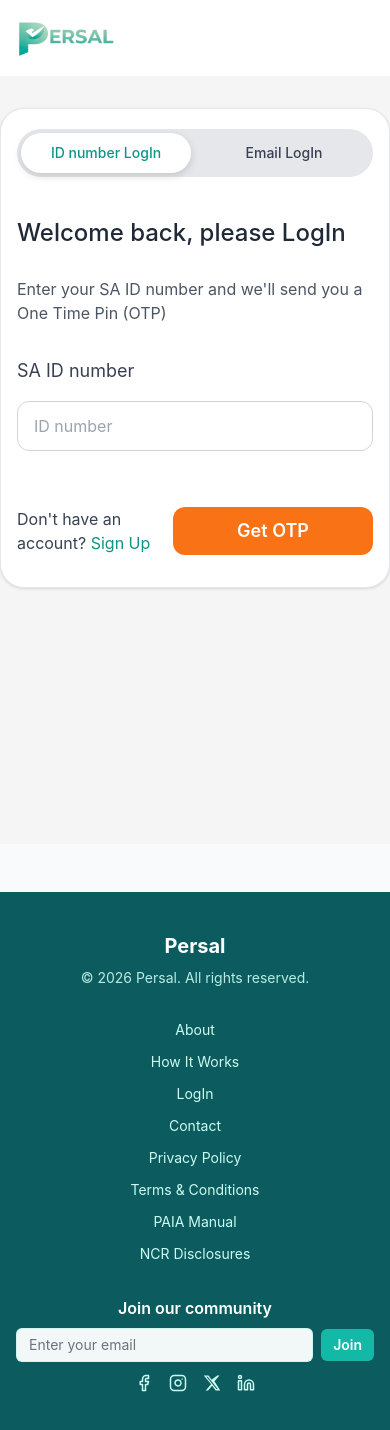
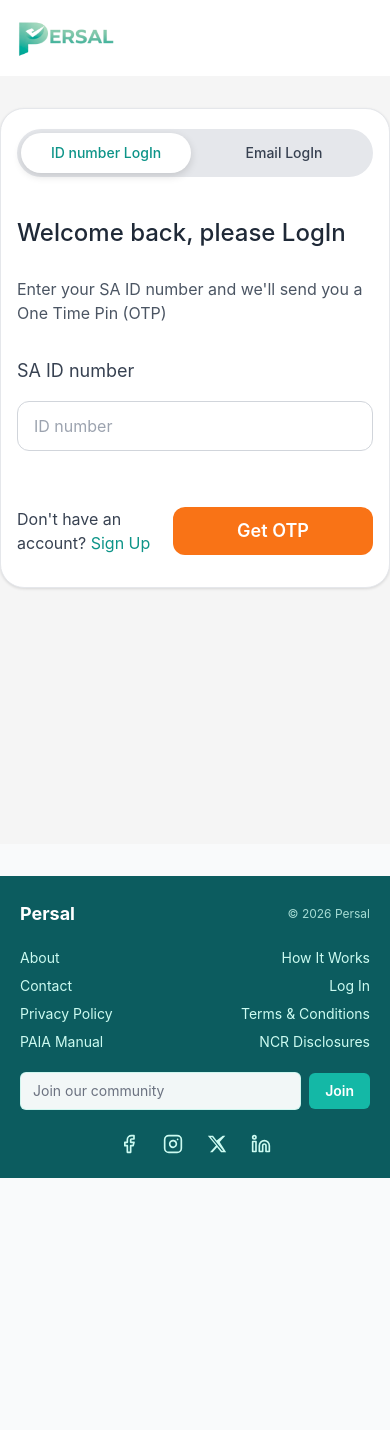
Before and after one commit to dladlamusa90-eng/persal-fresh-new, a Next.js app: page /auth/login in a window 390 px wide. After the commit the page ends 1178 px from the top, so only its background shows below. Built offline with nearby package versions, Linux system fonts and the light colour scheme.

Commit message:
Mobile: redesign dashboard header, footer, notifications panel, and select dropdowns

```diff
--- a/src/app/components/AppFooter.tsx
+++ b/src/app/components/AppFooter.tsx
@@ -7,14 +7,77 @@
 
 export default function AppFooter({ isAuthenticated = false }: AppFooterProps) {
   return (
-    <footer className="w-full bg-[#0c5c5f] text-teal-100 py-10 mt-12">
-      <div className="max-w-6xl mx-auto grid grid-cols-1 md:grid-cols-3 gap-8 px-4">
-        <div className="flex flex-col items-center md:items-start">
+    <footer className="w-full bg-[#0c5c5f] text-teal-100 py-10 mt-12 max-[480px]:py-6 max-[480px]:mt-8">
+
+      {/* ── Mobile layout (≤480px) ─────────────────────────────── */}
+      <div className="md:hidden px-5 flex flex-col gap-5">
+
+        {/* Row 1: brand left, copyright right */}
+        <div className="flex items-center justify-between">
+          <span className="font-bold text-lg text-white">Persal</span>
+          <span className="text-xs text-teal-100/80">&copy; {new Date().getFullYear()} Persal</span>
+        </div>
+
+        {/* Row 2: nav links — left column left-aligned, right column right-aligned */}
+        <nav className="flex gap-4 text-sm">
+          <div className="flex-1 flex flex-col gap-2">
+            <a href="/about" className="hover:underline">About</a>
+            <a href="mailto:support@persal.co.za" className="hover:underline">Contact</a>
+            <a href="/privacy-policy" className="hover:underline">Privacy Policy</a>
+            <a href="/paia-manual" className="hover:underline">PAIA Manual</a>
+          </div>
+          <div className="flex-1 flex flex-col gap-2 text-right">
+            <a href="/how-it-works" className="hover:underline">How It Works</a>
+            {!isAuthenticated && <a href="/auth/login" className="hover:underline">Log In</a>}
+            <a href="/terms-and-conditions" className="hover:underline">Terms &amp; Conditions</a>
+            <a href="/ncr-disclosures" className="hover:underline">NCR Disclosures</a>
+          </div>
+        </nav>
+
+        {/* Row 3: email subscribe */}
+        <form className="flex items-center gap-2" action="#" method="post">
+          <input
+            type="email"
+            name="communityEmail"
+            required
+            placeholder="Join our community"
+            className="flex-1 rounded-md border border-teal-200/40 bg-white/95 px-3 py-2 text-sm text-gray-800 placeholder:text-gray-500 focus:outline-none focus:ring-2 focus:ring-teal-300"
+          />
+          <button
+            type="submit"
+            className="rounded-md bg-teal-500 hover:bg-teal-400 text-white text-sm font-semibold px-4 py-2 transition shrink-0"
+          >
+            Join
+          </button>
+        </form>
+
+        {/* Row 4: social icons centred */}
+        <div className="flex items-center justify-center gap-6 pt-1">
+          <a href="#" aria-label="Facebook" className="text-teal-100 hover:text-white transition">
+            <Facebook size={20} />
+          </a>
+          <a href="#" aria-label="Instagram" className="text-teal-100 hover:text-white transition">
+            <Instagram size={20} />
+          </a>
+          <a href="#" aria-label="X" className="text-teal-100 hover:text-white transition">
+            <svg viewBox="0 0 24 24" width="20" height="20" fill="currentColor" aria-hidden="true">
+              <path d="M18.901 2H22l-6.764 7.73L23 22h-6.094l-4.771-6.224L6.69 22H3.588l7.236-8.268L1 2h6.248l4.313 5.683L18.901 2zm-1.085 18.13h1.717L6.314 3.772H4.472L17.816 20.13z" />
+            </svg>
+          </a>
+          <a href="#" aria-label="LinkedIn" className="text-teal-100 hover:text-white transition">
+            <Linkedin size={20} />
+          </a>
+        </div>
+      </div>
+
+      {/* ── Desktop layout (md+) ───────────────────────────────── */}
+      <div className="hidden md:grid max-w-6xl mx-auto grid-cols-3 gap-8 px-4">
+        <div className="flex flex-col items-start">
           <span className="font-bold text-xl mb-2 text-white">Persal</span>
           <span className="text-sm text-teal-100/90">&copy; {new Date().getFullYear()} Persal. All rights reserved.</span>
         </div>
 
-        <nav className="flex flex-col md:flex-row md:flex-wrap gap-3 md:gap-5 text-sm items-center md:items-start md:justify-center">
+        <nav className="flex flex-row flex-wrap gap-3 md:gap-5 text-sm items-start justify-center">
           <a href="/about" className="hover:underline">About</a>
           <a href="/how-it-works" className="hover:underline">How It Works</a>
           {!isAuthenticated && <a href="/auth/login" className="hover:underline">LogIn</a>}
@@ -25,15 +88,15 @@
           <a href="/ncr-disclosures" className="hover:underline">NCR Disclosures</a>
         </nav>
 
-        <div id="join-our-community" className="flex flex-col items-center md:items-end">
+        <div id="join-our-community" className="flex flex-col items-end">
           <span className="text-white font-semibold mb-2">Join our community</span>
-          <form className="w-full md:w-auto flex items-center gap-2 mb-3" action="#" method="post">
+          <form className="w-auto flex items-center gap-2 mb-3" action="#" method="post">
             <input
               type="email"
               name="communityEmail"
               required
               placeholder="Enter your email"
-              className="w-full md:w-56 rounded-md border border-teal-200/40 bg-white/95 px-3 py-1.5 text-sm text-gray-800 placeholder:text-gray-500 focus:outline-none focus:ring-2 focus:ring-teal-300"
+              className="w-56 rounded-md border border-teal-200/40 bg-white/95 px-3 py-1.5 text-sm text-gray-800 placeholder:text-gray-500 focus:outline-none focus:ring-2 focus:ring-teal-300"
             />
             <button
               type="submit"
@@ -43,23 +106,18 @@
             </button>
           </form>
           <div className="flex items-center gap-4">
-            <a href="#" aria-label="Facebook" className="text-teal-100 hover:text-white transition">
-              <Facebook size={18} />
-            </a>
-            <a href="#" aria-label="Instagram" className="text-teal-100 hover:text-white transition">
-              <Instagram size={18} />
-            </a>
+            <a href="#" aria-label="Facebook" className="text-teal-100 hover:text-white transition"><Facebook size={18} /></a>
+            <a href="#" aria-label="Instagram" className="text-teal-100 hover:text-white transition"><Instagram size={18} /></a>
             <a href="#" aria-label="X" className="text-teal-100 hover:text-white transition">
               <svg viewBox="0 0 24 24" width="18" height="18" fill="currentColor" aria-hidden="true">
                 <path d="M18.901 2H22l-6.764 7.73L23 22h-6.094l-4.771-6.224L6.69 22H3.588l7.236-8.268L1 2h6.248l4.313 5.683L18.901 2zm-1.085 18.13h1.717L6.314 3.772H4.472L17.816 20.13z" />
               </svg>
             </a>
-            <a href="#" aria-label="LinkedIn" className="text-teal-100 hover:text-white transition">
-              <Linkedin size={18} />
-            </a>
+            <a href="#" aria-label="LinkedIn" className="text-teal-100 hover:text-white transition"><Linkedin size={18} /></a>
           </div>
         </div>
       </div>
+
     </footer>
   );
 }
--- a/src/app/components/LoanStatusBadge.tsx
+++ b/src/app/components/LoanStatusBadge.tsx
@@ -132,8 +132,8 @@
   }
 
   return (
-    <div className="px-4 md:px-8 py-4">
-      <div className="flex flex-col items-start gap-2 md:gap-3">
+    <div className="px-4 md:px-8 py-4 max-[480px]:py-2 max-[480px]:px-3">
+      <div className="flex flex-col items-start gap-2 md:gap-3 max-[480px]:flex-row max-[480px]:items-center max-[480px]:justify-between">
         <Link
           href={badgeView.href}
           className={`${badgeClassName} cursor-pointer hover:opacity-90 transition`}
--- a/src/app/components/NotificationsBell.tsx
+++ b/src/app/components/NotificationsBell.tsx
@@ -116,7 +116,16 @@
       </button>
 
       {open && (
-        <div className="absolute right-0 z-50 mt-2 w-80 rounded-xl border border-slate-200 bg-white shadow-xl">
+        <>
+          {/* Mobile backdrop */}
+          <div
+            className="md:hidden fixed inset-0 z-40 bg-black/40"
+            onClick={() => setOpen(false)}
+          />
+        <div className="
+          md:absolute md:right-0 md:mt-2 md:w-80 md:static-pos
+          max-[767px]:fixed max-[767px]:top-1/2 max-[767px]:left-1/2 max-[767px]:-translate-x-1/2 max-[767px]:-translate-y-1/2 max-[767px]:w-[calc(100vw-32px)] max-[767px]:max-w-sm
+          z-50 rounded-xl border border-slate-200 bg-white shadow-xl">
           <div className="px-3 py-2 border-b border-slate-200 flex items-center justify-between gap-2">
             <p className="text-sm font-semibold text-slate-900">Notifications</p>
             <button
@@ -165,6 +174,7 @@
             </Link>
           </div>
         </div>
+        </>
       )}
 
       {selectedNotification && (
--- a/src/app/dashboard/page.tsx
+++ b/src/app/dashboard/page.tsx
@@ -202,10 +202,10 @@
   }
 
   return (
-    <section className="max-w-6xl mx-auto px-2 md:px-4 -mt-6 md:-mt-10">
+    <section className="max-w-6xl mx-auto px-2 md:px-4 -mt-6 md:-mt-10 max-[480px]:mt-0">
       <div className="grid grid-cols-1 md:grid-cols-[190px_1fr] gap-6 md:gap-8">
-        <aside className="pt-2">
-          <nav className="space-y-3 text-[22px] md:text-base">
+        <aside className="pt-2 max-[480px]:hidden">
+          <nav className="space-y-3 md:text-base">
             <button
               type="button"
               onClick={() => setActiveMyLoanSection("summary")}
@@ -223,11 +223,38 @@
           </nav>
         </aside>
 
-        <div className="pb-8">
-          <h1 className="text-4xl md:text-[42px] text-gray-800 font-normal mb-4">Hi {firstName || "there"}</h1>
+        <div className="pb-8 max-[480px]:pb-4">
 
-          <div className="mb-4">
-            <div className="w-full rounded-xl bg-gray-100 px-5 py-3 text-gray-700 text-lg md:text-base flex items-center justify-center gap-2">
+          {/* Mobile header — greeting + pill tabs */}
+          <div className="md:hidden mb-4">
+            <div className="mb-3">
+              <h1 className="text-[22px] font-bold text-gray-900 leading-tight">Hi {firstName || "there"}</h1>
+              <p className="mt-0.5 text-sm text-gray-500">Apply for up to <span className="font-semibold text-persal-blue">R 5,000</span></p>
+            </div>
+            <div className="flex bg-gray-100 rounded-xl p-1 gap-1">
+              <button
+                type="button"
+                onClick={() => setActiveMyLoanSection("summary")}
+                className={`flex-1 py-2 rounded-lg text-sm font-medium transition ${activeMyLoanSection === "summary" ? "bg-white text-persal-blue shadow" : "text-gray-500"}`}
+              >
+                Loan Summary
+              </button>
+              <button
+                type="button"
+                onClick={() => setActiveMyLoanSection("documents")}
+                className={`flex-1 py-2 rounded-lg text-sm font-medium transition ${activeMyLoanSection === "documents" ? "bg-white text-persal-blue shadow" : "text-gray-500"}`}
+              >
+                Documents
+              </button>
+            </div>
+          </div>
+
+          {/* Desktop heading */}
+          <h1 className="hidden md:block text-[42px] text-gray-800 font-normal mb-4">Hi {firstName || "there"}</h1>
+
+          {/* Desktop info bar */}
+          <div className="hidden md:block mb-4">
+            <div className="w-full rounded-xl bg-gray-100 px-5 py-3 text-gray-700 text-base flex items-center justify-center gap-2">
               <Lightbulb size={18} className="text-persal-blue" />
               <span>You can apply for up to <b>R 5000</b></span>
             </div>
```
Also changed, not shown: src/app/components/UnifiedLoanApplicationForm.tsx (+16 -2 lines).
